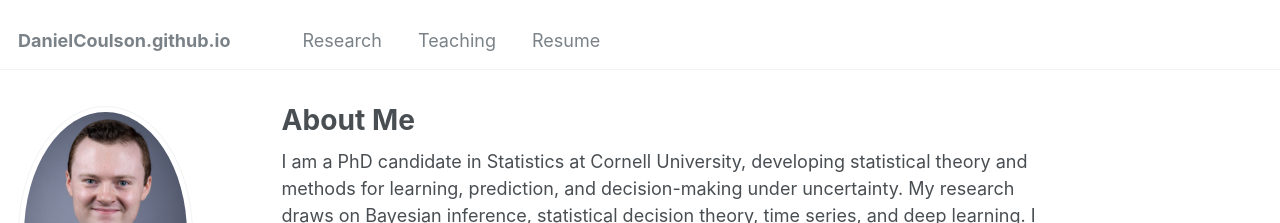
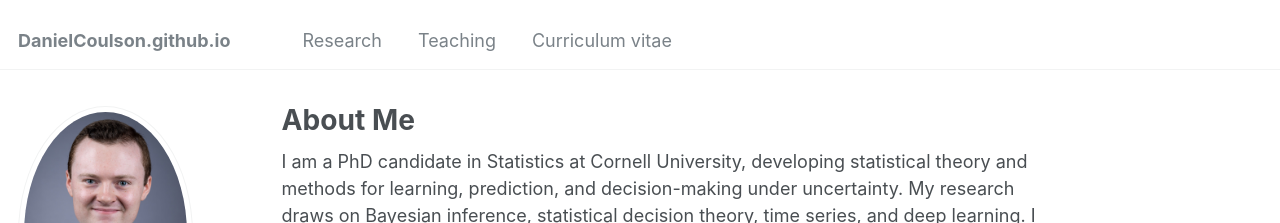
Before and after one commit to DanielCoulson/DanielCoulson.github.io, a Jekyll site: the page built from _pages/about.md, in a window 1280 px wide. Shown: the top 223 px of the page. Built offline with Jekyll 4.4.1, drawn with Linux system fonts in a browser that asks for light colours.

Commit message:
Update navigation.yml

```diff
--- a/_data/navigation.yml
+++ b/_data/navigation.yml
@@ -11,5 +11,5 @@ main:
   - title: "Teaching"
     url: /teaching/
 
-  - title: "Resume"
+  - title: "Curriculum vitae"
     url: /cv/
```
